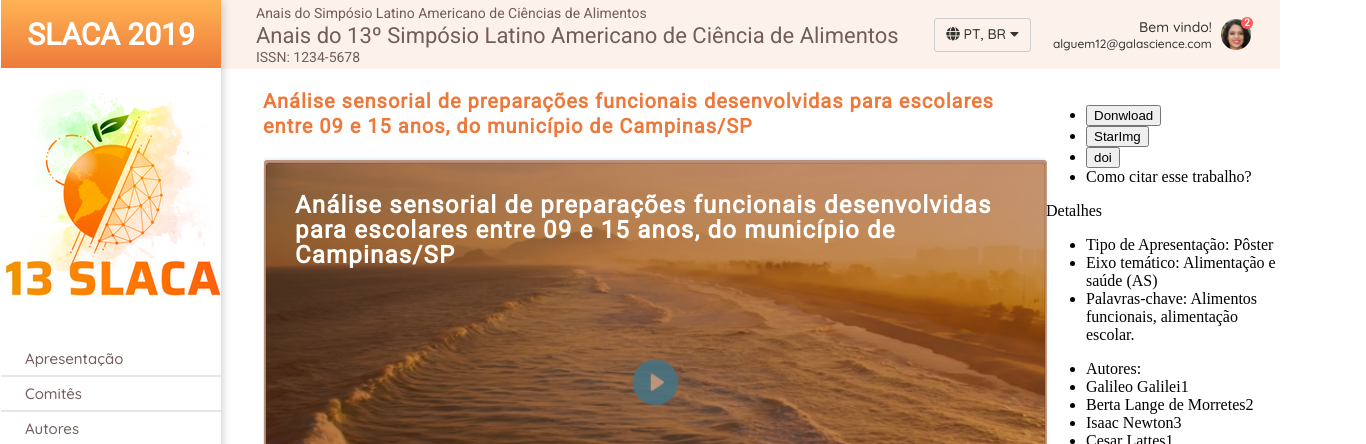
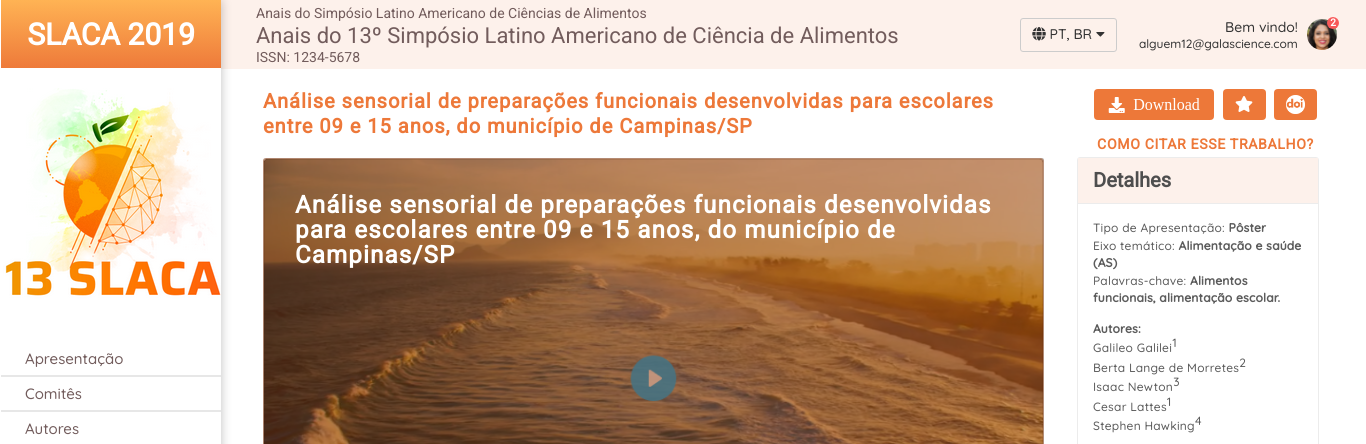
Before and after one commit to birsenek/chuva-ex-frontend, a website: page index.html in a window 1280 px wide. Shown: the top 444 px of the page, 1366 px wide, since content can reach past the window. Drawn offline with Linux system fonts and the light colour scheme.

Commit message:
botoes e card detalhes

```diff
--- a/index.html
+++ b/index.html
@@ -73,37 +73,50 @@
             </section>
             <!-- Lateral Buttons -->
             <aside id="paper-info">
-                <ul>
-                    <li><button>Donwload</button></li>
-                    <li><button>StarImg</button></li>
-                    <li><button>doi</button></li>
-                    <li>Como citar esse trabalho?</li>
+                <ul id="paper-buttons">
+                    <li>
+                        <button class="download-button">
+                            <i class="fas fa-download"></i>
+                            <div class="button-text">Download</div>
+                        </button>
+                    </li>
+                    <li>
+                        <button class="star-button">
+                            <i class="fas fa-star"></i>
+                        </button>
+                    </li>
+                    <li>
+                        <button class="doi-button">
+                            <div id="doi-img"></div>
+                        </button>
+                    </li>
+                    <li id="citacao">Como citar esse trabalho?</li>
                 </ul>
 
                 <!-- Details Card -->
                 <div id="detalhes-card">
                     <header class="card-title">
-                        Detalhes
+                        <span>Detalhes</span>
                     </header>
                     <div class="card-content">
                         <ul class="event-description">
-                            <li>Tipo de Apresentação: <span>Pôster</span></li>
-                            <li>Eixo temático: <span>Alimentação e saúde (AS)</span></li>
-                            <li>Palavras-chave: <span>Alimentos funcionais, alimentação escolar.</span></li>
+                            <li>Tipo de Apresentação: <span class="detail-bold">Pôster</span></li>
+                            <li>Eixo temático: <span class="detail-bold">Alimentação e saúde (AS)</span></li>
+                            <li>Palavras-chave: <span class="detail-bold">Alimentos funcionais, alimentação escolar.</span></li>
                         </ul>
                         <ul class="event-authors">
-                            <li><span>Autores:</span></li>
-                            <li>Galileo Galilei<span>1</span></li>
-                            <li>Berta Lange de Morretes<span>2</span></li>
-                            <li>Isaac Newton<span>3</span></li>
-                            <li>Cesar Lattes<span>1</span></li>
-                            <li>Stephen Hawking<span>4</span></li>
+                            <li><span class="detail-bold">Autores:</span></li>
+                            <li>Galileo Galilei<span class="superscript">1</span></li>
+                            <li>Berta Lange de Morretes<span class="superscript">2</span></li>
+                            <li>Isaac Newton<span class="superscript">3</span></li>
+                            <li>Cesar Lattes<span class="superscript">1</span></li>
+                            <li>Stephen Hawking<span class="superscript">4</span></li>
                         </ul>
                         <ul class="references">
-                            <li><span>1</span>Universidade Estadual de Campinas</li>
-                            <li><span>2</span>Universidade de São Paulo</li>
-                            <li><span>3</span>Instituto Nacional de Pesquisas Espaciais</li>
-                            <li><span>4</span>Universidade Federal do Rio de Janeiro</li>
+                            <li><span class="superscript">1</span>Universidade Estadual de Campinas</li>
+                            <li><span class="superscript">2</span>Universidade de São Paulo</li>
+                            <li><span class="superscript">3</span>Instituto Nacional de Pesquisas Espaciais</li>
+                            <li><span class="superscript">4</span>Universidade Federal do Rio de Janeiro</li>
                         </ul>
                     </div>
                 </div>
@@ -128,9 +141,9 @@
                 Discussões
             </header>
         </section>
+        <footer>
+            Galoá
+        </footer>
     </div>
-    <footer>
-        Galoá
-    </footer>
 </body>
 </html>
--- a/src/styles/style.css
+++ b/src/styles/style.css
@@ -1,17 +1,22 @@
+
 body {
     margin: 0;
+    position: relative;
+    width: 1366px;
+    height: 1701px;
+    background: #FFFFFF;
 }
 
 /* sidebar */
 
 #sidebar {
-    position: fixed;
+    position: absolute;
     top: 0;
     background-color: #ffffff;
     border-left: 1px solid #FFFFFF;
     box-shadow: 0px 0px 10px rgba(0, 0, 0, 0.25);
     width: 220px;
-    height: 100vh;
+    height: 100%;
 }
 
 #nav-title {
@@ -215,6 +220,7 @@ section#video-player {
     box-sizing: border-box;
     display: flex;
     flex-direction: column;
+    width: 783px;
 }
 
 #video-title {
@@ -232,6 +238,7 @@ section#video-player {
 .video-overlay {
     display: flex;
     flex-direction: column;
+    width: 783px;
 }
 
 #video-background {
@@ -239,7 +246,8 @@ section#video-player {
     background: url('/src/images/video-bg.png');
     background-repeat: no-repeat;
     background-size: cover;
-    width: 783px;
+    background-position: -2px -4px;
+    width: 784px;
     height: 439px;
     max-width: 100%;
     border-radius: 3px;
@@ -248,10 +256,8 @@ section#video-player {
 #video-layer {
     position: absolute;
     border-radius: 3px;
-    top: 2px;
-    left: 1px;
     background:rgba(141, 53, 6, 0.5);
-    width: 100%;
+    width: 99.7%;
     height: 100%;
 }
 
@@ -317,9 +323,154 @@ p#university {
 
 /* lateral video buttons */
 
-aside#papper-buttons {
+ul#paper-buttons {
+    width: 239px;
+    display: flex;
+    justify-content: space-evenly;
+    flex-wrap: wrap;
+    align-items: center;
+    list-style: none;
+    margin: 0;
+}
+.download-button {
+    background-color: #ED7839;
+    font-family: 'Roboto, sans-serif';
+    font-style: normal;
+    font-weight: 500;
+    font-size: 16px;
+    line-height: 19px;
+    color: #FFFFFF;
+    border-radius: 4px;
+    border: none;
+    width: 120px;
+    height: 31px;
+    display: flex;
+    align-items: center;
+    justify-content: space-evenly;
+}
+
+.star-button {
+    background-color: #ED7839;
+    width: 43px;
+    height: 31px;
+    font-style: normal;
+    font-weight: 900;
+    font-size: 16px;
+    line-height: 22px;
+    text-align: center;
+    letter-spacing: 0.01em;
+    text-transform: uppercase;
+    border: none;
+    border-radius: 4px;
+    color: #FFFFFF;
+}
+
+.doi-button {
+    background-color: #ED7839;
+    width: 43px;
+    height: 31px;
+    border: none;
+    border-radius: 4px;
+    display: flex;
+    justify-content: center;
+    align-items: center;
+}
+
+#doi-img {
+    background: url('/src/images/doi.png');
+    background-size: contain;
+    width: 19px;
+    height: 19px;
+}
+
+#citacao {
+    font-family: 'Roboto', sans-serif;
+    font-style: normal;
+    font-weight: 700;
+    font-size: 14px;
+    line-height: 25px;
+    text-align: right;
+    letter-spacing: 0.05em;
+    color: #ED7839;
+    text-transform: uppercase;
+    margin-top: 12px;
+}
+
+/* Details card */
+
+#detalhes-card {
+    width: 242px;
+    height: 439px;
+    border: 1px solid #ECECEC;
+    border-radius: 3px;
+    box-sizing: border-box;
+    margin-left: 31px;
+}
+
+.card-title {
+    height: 45px;
+    background: #FDF1EB;
+    border-bottom: 1px solid #ECECEC;
+    font-family: 'Roboto', sans-serif;
+    font-style: normal;
+    font-weight: 600;
+    font-size: 20px;
+    line-height: 25px;
+    display: flex;
+    align-items: center;
+    color: #4E4E4E;
+}
+
+.card-title span {
+    margin-left: 15px;
+}
+
+.card-content {
+    width: 212px;
+    height: 364px;
+    margin: 15px;
+    border-top: none;
+    box-sizing: border-box;
+    border-radius: 3px;
+    font-family: 'Quicksand', sans-serif;
+    font-style: normal;
+    font-weight: normal;
+    font-size: 12px;
+    line-height: 120%;
+    letter-spacing: 0.02em;
+    color: rgb(92, 92, 92);
     display: flex;
     flex-direction: column;
-    justify-content: flex-start;
-    align-items: center;
 }
+
+.card-content ul {
+    list-style: none;
+    padding: 0;
+    margin: 0;
+}
+
+.event-description {
+    line-height: 1.1rem;
+}
+
+.detail-bold {
+    font-weight: bold;
+}
+
+.superscript {
+    vertical-align: super;
+}
+
+ul.event-authors {
+    margin-top: 15px;
+}
+
+ul.references {
+    margin-top: 30px;
+}
+
+.references li {
+    font-weight: 100;
+    font-size: 11px;
+    color: rgba(92, 92, 92, 0.5);
+}
```
Also changed, not shown: src/images/doi.png (added).
